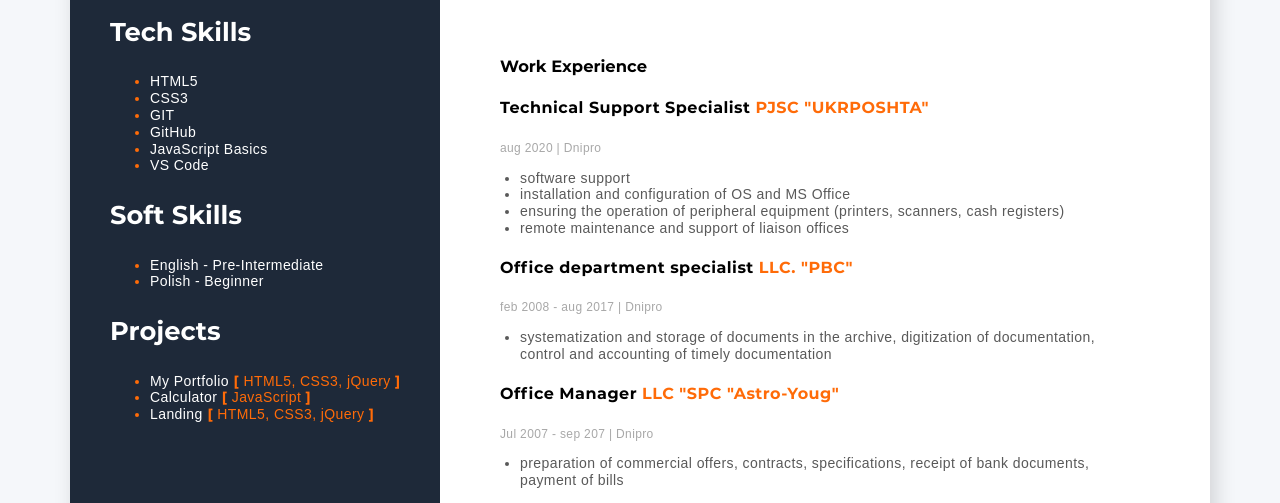
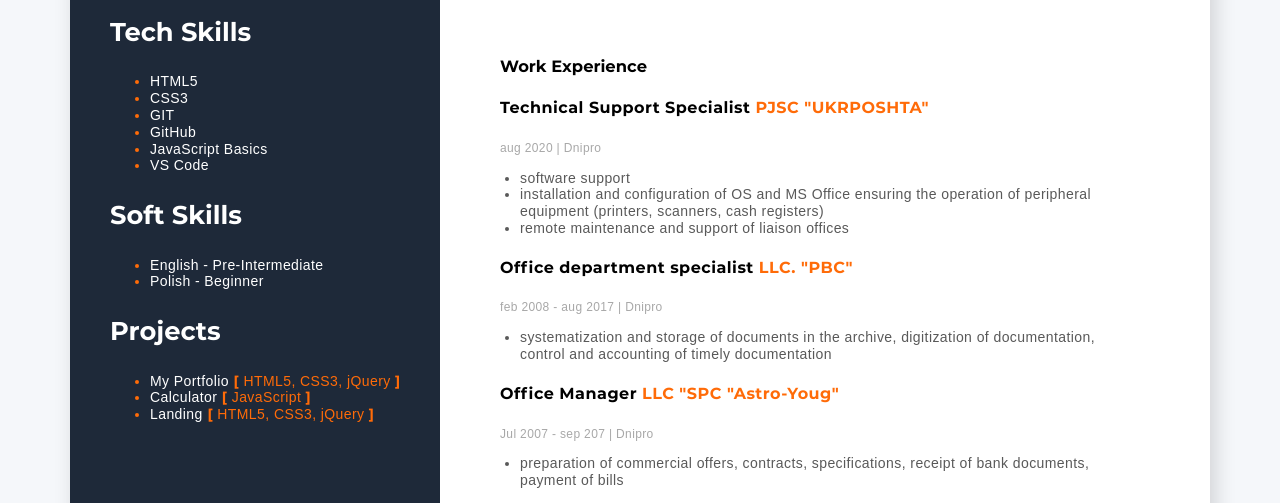
Before and after one commit to gandzja/rsschool-cv, a plain HTML site: page index.html in a window 1280 px wide. Shown: the part 594-1097 px from the top of the page. Drawn offline with Linux system fonts and the light colour scheme; a web font is replaced by a local one.

```diff
--- a/index.html
+++ b/index.html
@@ -121,8 +121,10 @@
             <span class="data">aug 2020 | Dnipro</span>
             <ul class="work">
               <li>software support</li>
-              <li>installation and configuration of OS and MS Office</li>
-              <li>ensuring the operation of peripheral equipment (printers, scanners, cash registers)</li>
+              <li>
+                installation and configuration of OS and MS Office ensuring the operation of peripheral equipment
+                (printers, scanners, cash registers)
+              </li>
               <li>remote maintenance and support of liaison offices</li>
             </ul>
           </div>
```
Also changed, not shown: 1 other file.
